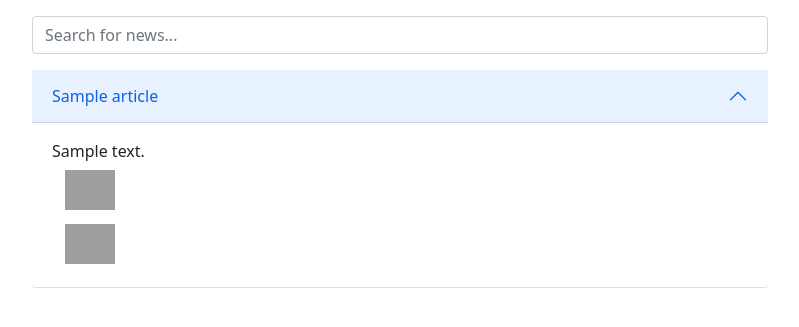
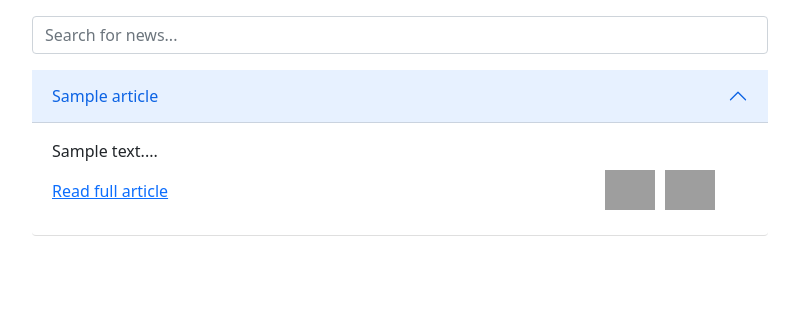
Before and after one commit to viktor-enzell/news-recommender, a Django app: template recommender/templates/index.html in a window 1280 px wide, after a click that opens the changed part. Shown: the part 138-465 px from the top of the page, without its empty margins (240-1039 px from the left). Run offline with Django 3.2, Linux system fonts and the light colour scheme; tables that the repository leaves empty hold one stand-in row (values such as "Sample post"); the template is opened without the code that fills it: values that come from a table or form of the project are taken from there, most other values are stand-ins (such as "Sample title", 1, 10 or a date in 2020); some libraries are stand-ins or nearby versions; grey boxes are pictures that could not be loaded.

Commit message:
Some UI changes.

```diff
--- a/recommender/templates/article.html
+++ b/recommender/templates/article.html
@@ -18,26 +18,35 @@
        data-bs-parent="#article-wrapper">
     <div class="accordion-body">
 
-      {{ article.text }}
+      {{ article.text|slice:":1000" }}...
 
+      <div class="row">
+        <div class="col-9">
+          <p class="mt-3"><a target="_blank" href="{{ article.url }}">Read full article</a></p>
+        </div>
+
+        <div class="col-1">
           <form action="/" method="post">
             {% csrf_token %}
             <button type="submit" name="like_article" value="{{ article.id }}"
-                class="btn {% if article.id in liked_articles %}btn-primary{% endif %}">
+                    class="btn {% if article.id in liked_articles %}btn-success{% endif %}">
               <img alt="like" width="50" height="40"
                    src="https://cdn1.iconfinder.com/data/icons/jumpicon-basic-ui-line-1/32/-_Thumb-up-Like-Hand-Approve-512.png"/>
             </button>
           </form>
+        </div>
 
+        <div class="col-1">
           <form action="/" method="post">
             {% csrf_token %}
             <button type="submit" name="dislike_article" value="{{ article.id }}"
-                class="btn {% if article.id in disliked_articles %}btn-primary{% endif %}">
-          <img alt="like" width="50" height="40"
+                    class="btn {% if article.id in disliked_articles %}btn-danger{% endif %}">
+              <img alt="dislike" width="50" height="40"
                    src="https://cdn1.iconfinder.com/data/icons/jumpicon-basic-ui-line-1/32/-_Thumb-Down-Dislike-Hand-512.png">
             </button>
           </form>
-
         </div>
       </div>
     </div>
+  </div>
+</div>
```
Lines whose indentation alone changed are shown as unchanged.
